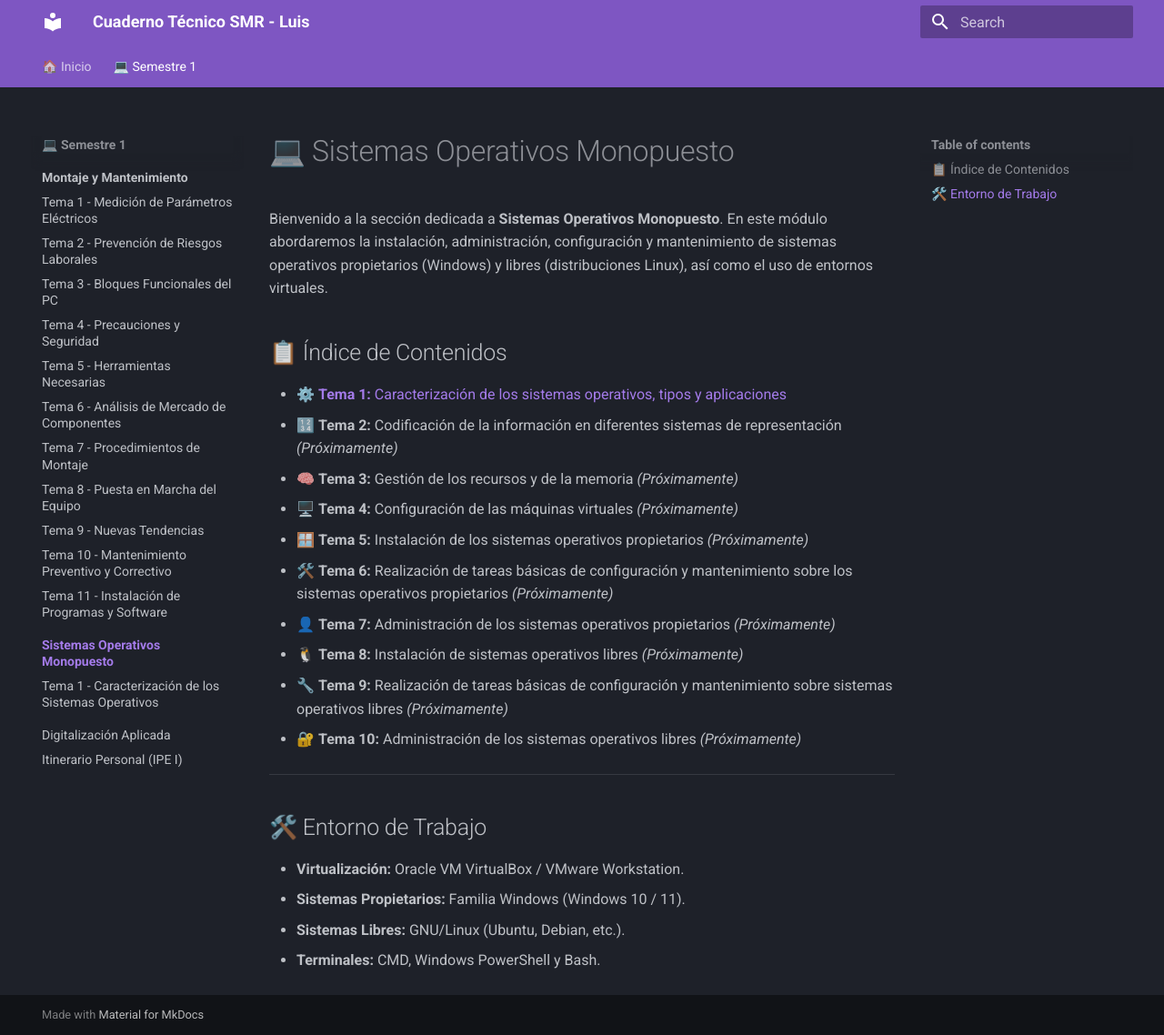
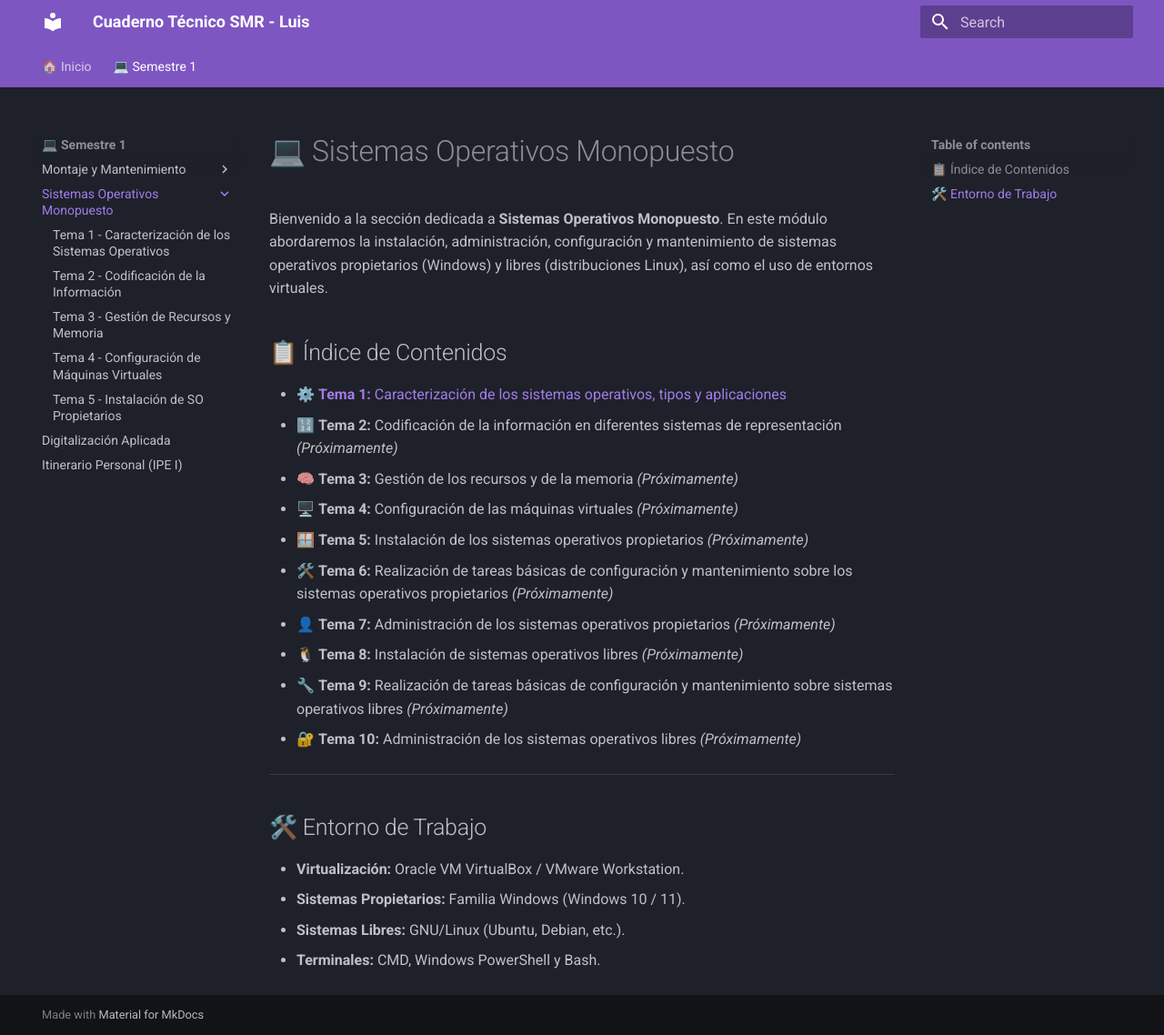
Before and after one commit to Beamspark/SMR-Apuntes, an MkDocs documentation site: the page built from docs/sistemas/index.md, in a window 1280 px wide and 1138 px high. Shown: the whole window at 91% size. Built offline with MkDocs 1.6.1 and Material for MkDocs 9.7.7, drawn with Linux system fonts in a browser that asks for light colours.

Commit message:
Update mkdocs.yml

```diff
--- a/mkdocs.yml
+++ b/mkdocs.yml
@@ -10,7 +10,6 @@ theme:
     accent: purple
   features:
     - navigation.tabs
-    - navigation.sections
     - navigation.indexes
     - content.code.copy
 
@@ -47,5 +46,9 @@ nav:
       - Sistemas Operativos Monopuesto:
           - sistemas/index.md
           - Tema 1 - Caracterización de los Sistemas Operativos: sistemas/tema-1.md
+          - Tema 2 - Codificación de la Información: sistemas/tema-2.md
+          - Tema 3 - Gestión de Recursos y Memoria: sistemas/tema-3.md
+          - Tema 4 - Configuración de Máquinas Virtuales: sistemas/tema-4.md
+          - Tema 5 - Instalación de SO Propietarios: sistemas/tema-5.md
       - Digitalización Aplicada: digitalizacion/index.md
       - Itinerario Personal (IPE I): ipe/index.md
```
